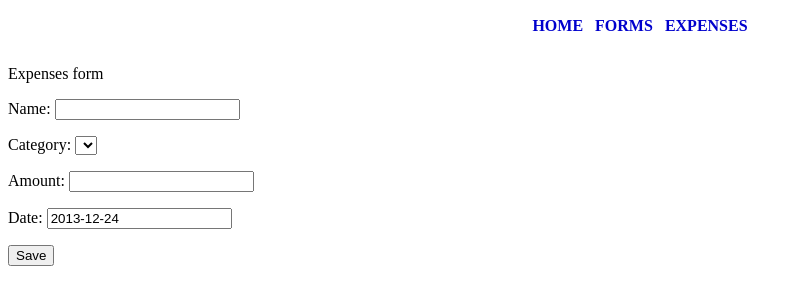
After one commit to ChinaraIsabaeva/family-budget-app, a Django app: page /forms/expense_form/ in a window 1280 px wide. The commit adds this page. Shown: the top 305 px of the page, without its empty margins (0-802 px from the left). Run offline with Django 3.2, Linux system fonts and the light colour scheme; data that the repository does not hold is empty; parts of the project's set-up code (start-up, migrations or seed data) failed here and were passed over.

Commit message:
navigation added

```diff
--- a/mybudget/finplanner/forms.py
+++ b/mybudget/finplanner/forms.py
@@ -21,3 +21,7 @@ class ReservesForm(ModelForm):
     class Meta:
         model = Reserves
         widgets = {'amount': TextInput}
+
+class CategoriesForm(ModelForm):
+    class Meta:
+        model = Category
--- a/mybudget/finplanner/models.py
+++ b/mybudget/finplanner/models.py
@@ -69,6 +69,7 @@ class Reserves(models.Model):
 
     class Meta():
         verbose_name_plural = u'reserves'
+        ordering = ['date']
 
 
 class Incomes(models.Model):
@@ -83,3 +84,4 @@ class Incomes(models.Model):
 
     class Meta():
         verbose_name_plural = u'incomes'
+        ordering = ['date']
--- a/mybudget/finplanner/static/style.css
+++ b/mybudget/finplanner/static/style.css
@@ -1,10 +1,73 @@
-.content a:link, a:visited {color:#0000FF;text-decoration:none;}
-.content a:hover {color:#B22222;text-decoration:underline;}
-.content {float: left; width: 70%;}
-.content table {border-collapse:collapse;}
-.content table,th, td {border: 1px solid black;padding:3px 7px 2px 7px;}
-.column-left a:link, a:visited {color:#0000FF;text-decoration:none;}
-.column-left a:hover {color:#B22222;text-decoration:underline;}
-.column-left {float:left;width: 30%}
-.column-right {float:left;width: 30%}
-.column-center {float: left;width: 30%}
+.content
+    {
+        float: left; width: 70%;
+    }
+.content
+    a:link, a:visited
+        {
+            color:#0000CD;text-decoration:none;
+        }
+.content
+    a:hover
+        {
+            text-decoration:underline;
+        }
+.content
+    table
+        {
+            border-collapse:collapse;
+        }
+.content
+    table,th, td
+        {
+            border: 1px solid black;padding:3px 7px 2px 7px;
+        }
+.column-left
+    a:link, a:visited
+        {
+            color:#0000FF;text-decoration:none;
+        }
+.column-left
+    a:hover
+        {
+            color:#B22222;text-decoration:underline;
+        }
+.column-left
+    {
+        float:left;width: 30%
+    }
+.column-right
+    {
+        float:left;width: 30%
+    }
+.column-center
+    {
+        float: left;width: 30%
+    }
+#navigation
+    ul
+        {
+            list-style-type:none;text-align:center;margin:5px;padding:5px;overflow:hidden;
+        }
+#navigation
+    ul li
+        {
+            display:inline;
+        }
+#navigation
+    ul li a:link, a:visited
+        {
+            display:inline-block;
+            font-weight:bold;
+            text-align:center;
+            padding:4px;
+            color:#0000CD;
+            text-decoration:none;
+            text-transform:uppercase;
+        }
+
+#navigation
+    ul li a:hover
+        {
+            text-decoration:underline;
+        }
--- a/mybudget/finplanner/templates/base.html
+++ b/mybudget/finplanner/templates/base.html
@@ -2,22 +2,17 @@
 <!DOCTYPE html>
 <html>
 <head>
-    <title>Personal Financial Planner</title>
     <link rel="stylesheet" type="text/css" href="{%  static 'style.css' %}">
+    <title>{% block title %}{% endblock %}</title>
 </head>
 <body>
-    <div class="navigation">
-        make here navigation
+    <div id="navigation">
+        <ul>
+            <li><a href="/">Home</a></li>
+            <li><a href="/forms/">Forms</a></li>
+            <li><a href="/expenses/">Expenses</a></li>
+        </ul>
     </div>
-    <h3>Welcome to your personal financial planner</h3>
-    <div class="column-left">
-        <p>You can fill one or all forms</p>
-        <a href='forms'>Fill form</a>
-    </div>
-    <div class="content">
-        <p><a href="expenses">See your expenses</a></p>
-        <p>Total saved in reserves from forts Veeqo salary: {{ reserves_sum|safe }}</p>
-        <p>Total saved in buffer: {{ buffer_sum|safe }}</p>
-    </div>
+    {% block content %}{% endblock %}
 </body>
 </html>
--- /dev/null
+++ b/mybudget/finplanner/templates/expenseform.html
@@ -0,0 +1,12 @@
+{% extends 'base.html' %}
+{% block title %}Expenses Form{% endblock %}
+{% block content %}
+{% csrf_token %}
+    <div class="column-left">
+        <p>Expenses form</p>
+        <form action="" method="post">{% csrf_token %}
+            {{ expenses_form.as_p }}
+            <input type="submit" name="expenses_save" value="Save" />
+        </form>
+    </div>
+{% endblock %}
--- a/mybudget/finplanner/views.py
+++ b/mybudget/finplanner/views.py
@@ -9,11 +9,52 @@ from mybudget.finplanner.models import *
 def home(request):
     reserves_sum = Reserves.objects.filter(category=10).aggregate(Sum('amount'))['amount__sum']
     buffer_sum = Reserves.objects.filter(category=11).aggregate(Sum('amount'))['amount__sum']
+    if request.method == 'POST':
+        expenses_form = ExpensesForm(request.POST)
+        if expenses_form.is_valid():
+            expenses_form.save()
+            return HttpResponseRedirect('/submitted/')
+    else:
+        expenses_form = ExpensesForm()
     return render(request, 'home.html',
-                  {'reserves_sum': reserves_sum, 'buffer_sum': buffer_sum})
+                  {'expenses_form': expenses_form, 'reserves_sum': reserves_sum, 'buffer_sum': buffer_sum})
 
 
-def forms(request):
+def expense_form(request):
+    if request.method == 'POST':
+        expenses_form = ExpensesForm(request.POST)
+        if expenses_form.is_valid():
+            expenses_form.save()
+            return HttpResponseRedirect('/submitted/')
+    else:
+        expenses_form = ExpensesForm()
+    return render(request, 'expenseform.html', {'expenses_form': expenses_form})
+
+
+def income_form(request):
+    if request.method == 'POST':
+        expenses_form = ExpensesForm(request.POST)
+        incomes_form = IncomesForm(request.POST)
+        reserves_form = ReservesForm(request.POST)
+        if expenses_form.is_valid():
+            expenses_form.save()
+            return HttpResponseRedirect('/submitted/')
+        if incomes_form.is_valid():
+            incomes_form.save()
+            return HttpResponseRedirect('/submitted/')
+        if reserves_form.is_valid():
+            reserves_form.save()
+            return HttpResponseRedirect('/submitted/')
+    else:
+        expenses_form = ExpensesForm()
+        incomes_form = IncomesForm()
+        reserves_form = ReservesForm()
+    return render(request, 'forms.html', {
+        'expenses_form': expenses_form, 'incomes_form': incomes_form, 'reserves_form': reserves_form
+    })
+
+
+def reserve_form(request):
     if request.method == 'POST':
         expenses_form = ExpensesForm(request.POST)
         incomes_form = IncomesForm(request.POST)
--- a/mybudget/urls.py
+++ b/mybudget/urls.py
@@ -8,7 +8,8 @@ admin.autodiscover()
 urlpatterns = patterns('',
     # Examples:
     url(r'^$', 'mybudget.finplanner.views.home'),
-    url(r'^forms/$', 'mybudget.finplanner.views.forms'),
+    url(r'^form/$', 'mybudget.finplanner.views.forms'),
+    url(r'^forms/expense_form/$', 'mybudget.finplanner.views.expense_form'),
     url(r'^expenses/$', 'mybudget.finplanner.views.expenses'),
     url(r'^submitted/$', 'mybudget.finplanner.views.submitted'),
     # url(r'^blog/', include('blog.urls')),
```
Also changed, not shown: mybudget/finplanner/templates/forms.html (+8 -32 lines), mybudget/finplanner/templates/home.html (+10 -17 lines), mybudget/finplanner/templates/incomeform.html (added, +12 -0 lines), mybudget/finplanner/templates/reserveform.html (added, +12 -0 lines), mybudget/finplanner/templates/submitted.html (+4 -9 lines), 2 other files.
